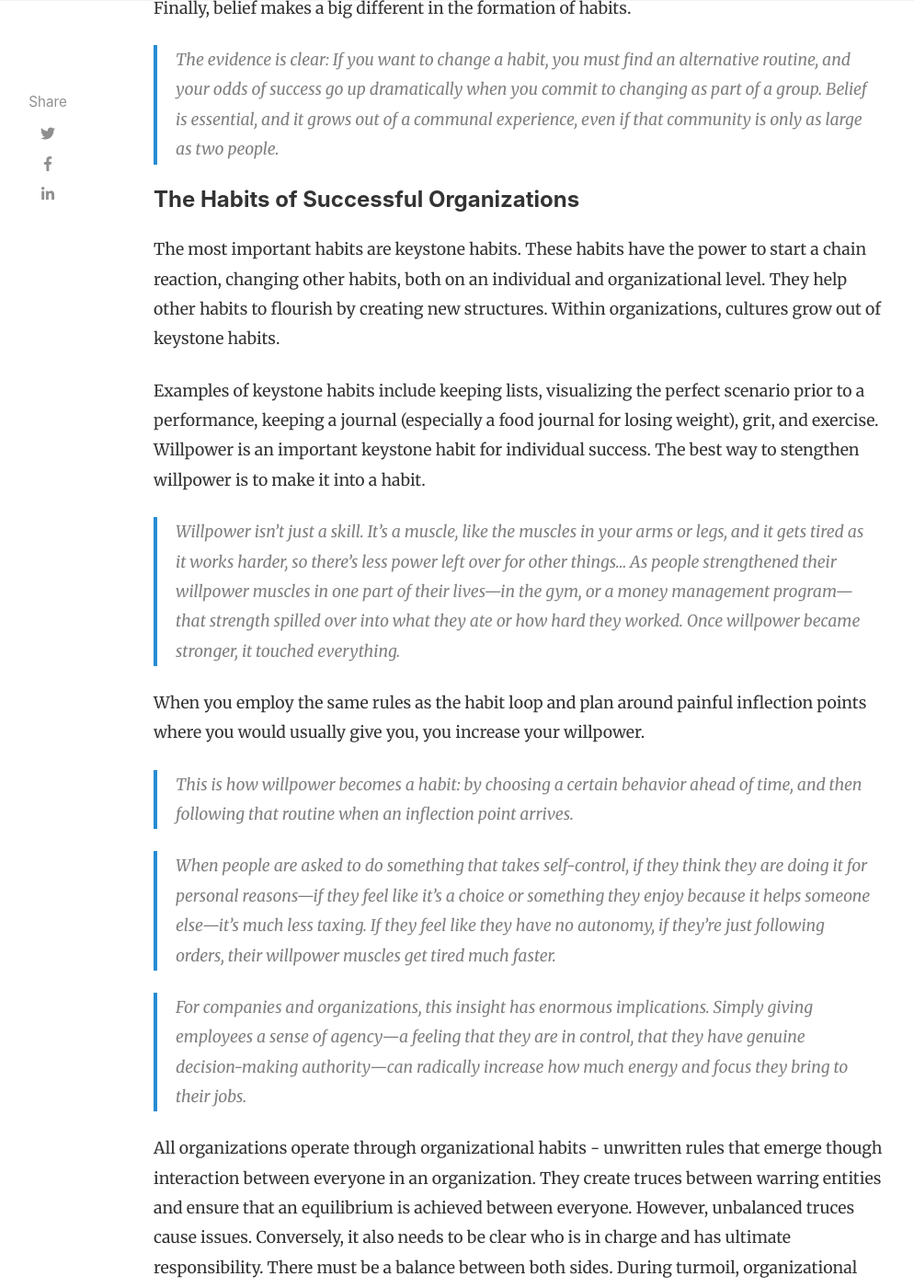
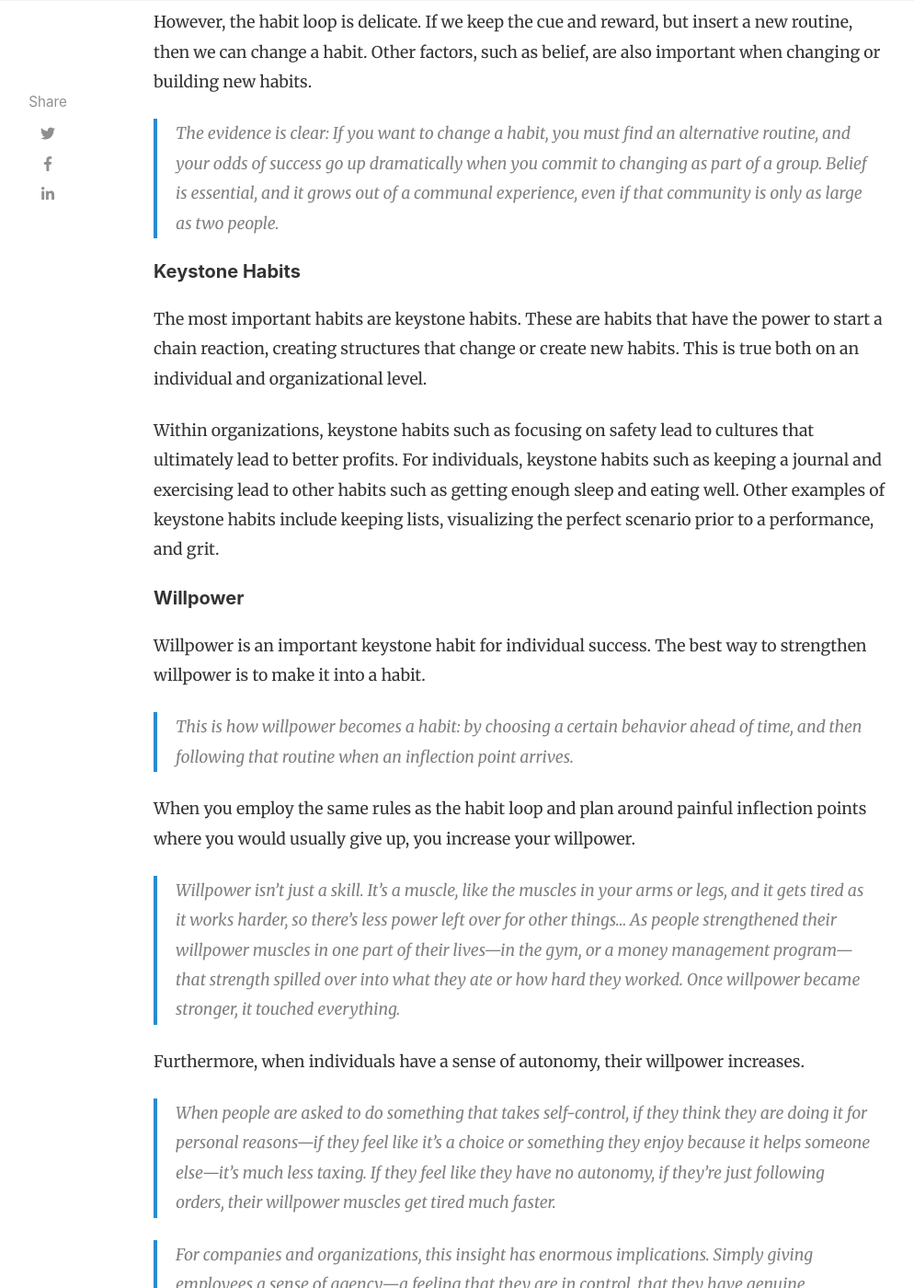
Before and after one commit to LeNPaul/hungry-minds, a Jekyll site: the page built from _posts/2021-04-01-the-power-of-habit-charles-duhigg-book-summary.md, in a window 1280 px wide and 1400 px high, scrolled down 1746 px. Shown: the whole window at 92% size, without its empty margins (118-1112 px from the left). Built offline with Jekyll 4.4.1, drawn with Linux system fonts in a browser that asks for light colours; nearby versions of some CDN libraries; comment, search, counter and statistics services are not loaded; some of the changed text lies outside the part shown.

Commit message:
Edit draft of "The Power of Habit by Charles Duhigg Book Summary"

```diff
--- a/_posts/2021-04-01-the-power-of-habit-charles-duhigg-book-summary.md
+++ b/_posts/2021-04-01-the-power-of-habit-charles-duhigg-book-summary.md
@@ -10,53 +10,71 @@ hidden: true
 comments: false
 ---
 
-I first read *The Power of Habit* by Charles Duhigg when I was in university. It was one of the first personal development/popular psychology books I have ever read. Since then, many of the concepts in this book have been in my mind whenever I try to build new habits.
+I first read *The Power of Habit* by Charles Duhigg when I was in university. It was one of the first personal development/popular psychology books I had ever read. Since then, I have used many of the concepts in this book to change and build new habits.
 
 ### Summary
 
 #### The Habits of Individuals
 
-We depend on habits on a daily basis to live our lives. Habits allow us to perform a wide variety of complicated activities without requiring significant brain power. However, this can become detrimental when we lose control of our habits.
+##### The Habit Loop
 
-Fortunately, we are able to change our habits. If we understand the process of how habits work, this becomes easier. Habits operate based on the habit loop:
+We depend on habits to live our lives. Habits allow us to do a variety of complicated activities without requiring significant brain power. However, this can become detrimental when we lose control of our habits.
+
+Fortunately, we can change our habits. If we understand the process of how habits work, this becomes easier. Habits work based on the habit loop:
 
 > This process within our brains is a three-step loop. First, there is a cue, a trigger that tells your brain to go into automatic mode and which habit to use. Then there is the routine, which can be physical or mental or emotional. Finally, there is a reward, which helps your brain figure out if this particular loop is worth remembering for the future
 
-Preceding the habit loop is the craving, which makes you anticipate the reward, triggering the habit. Habits only emerge once a craving is in place - otherwise, it's just basic learning.
-
-Habits never really disappear, even when you remove the craving, which is why it is hard to get rid of a habit. However, the habit loop is delicate - if we keep the cue and reward, but insert a new routine, then we can change a habit.
+Preceding the habit loop is a craving that makes you anticipate the reward, triggering the habit. Habits only emerge once a craving is in place - otherwise, it is just a normal routine.
 
 > This is how new habits are created: by putting together a cue, a routine, and a reward, and then cultivating a craving that drives the loop.
 
-Finally, belief makes a big different in the formation of habits.
+You can not extinguish a bad habit - you can only change it. Even when you remove the craving, the habit will still be there. This is why it is difficult to get rid of a habit.
+
+However, the habit loop is delicate. If we keep the cue and reward, but insert a new routine, then we can change a habit. Other factors, such as belief, are also important when changing or building new habits.
 
 > The evidence is clear: If you want to change a habit, you must find an alternative routine, and your odds of success go up dramatically when you commit to changing as part of a group. Belief is essential, and it grows out of a communal experience, even if that community is only as large as two people.
 
-#### The Habits of Successful Organizations
+##### Keystone Habits
 
-The most important habits are keystone habits. These habits have the power to start a chain reaction, changing other habits, both on an individual and organizational level. They help other habits to flourish by creating new structures. Within organizations, cultures grow out of keystone habits.
+The most important habits are keystone habits. These are habits that have the power to start a chain reaction, creating structures that change or create new habits. This is true both on an individual and organizational level.
 
-Examples of keystone habits include keeping lists, visualizing the perfect scenario prior to a performance, keeping a journal (especially a food journal for losing weight), grit, and exercise. Willpower is an important keystone habit for individual success. The best way to stengthen willpower is to make it into a habit.
+Within organizations, keystone habits such as focusing on safety lead to cultures that ultimately lead to better profits. For individuals, keystone habits such as keeping a journal and exercising lead to other habits such as getting enough sleep and eating well. Other examples of keystone habits include keeping lists, visualizing the perfect scenario prior to a performance, and grit.
+
+##### Willpower
+
+Willpower is an important keystone habit for individual success. The best way to strengthen willpower is to make it into a habit.
+
+> This is how willpower becomes a habit: by choosing a certain behavior ahead of time, and then following that routine when an inflection point arrives.
+
+When you employ the same rules as the habit loop and plan around painful inflection points where you would usually give up, you increase your willpower.
 
 > Willpower isn’t just a skill. It’s a muscle, like the muscles in your arms or legs, and it gets tired as it works harder, so there’s less power left over for other things... As people strengthened their willpower muscles in one part of their lives—in the gym, or a money management program—that strength spilled over into what they ate or how hard they worked. Once willpower became stronger, it touched everything.
 
-When you employ the same rules as the habit loop and plan around painful inflection points where you would usually give you, you increase your willpower.
-
-> This is how willpower becomes a habit: by choosing a certain behavior ahead of time, and then following that routine when an inflection point arrives.
+Furthermore, when individuals have a sense of autonomy, their willpower increases.
 
 > When people are asked to do something that takes self-control, if they think they are doing it for personal reasons—if they feel like it’s a choice or something they enjoy because it helps someone else—it’s much less taxing. If they feel like they have no autonomy, if they’re just following orders, their willpower muscles get tired much faster.
 
 > For companies and organizations, this insight has enormous implications. Simply giving employees a sense of agency—a feeling that they are in control, that they have genuine decision-making authority—can radically increase how much energy and focus they bring to their jobs.
 
-All organizations operate through organizational habits - unwritten rules that emerge though interaction between everyone in an organization. They create truces between warring entities and ensure that an equilibrium is achieved between everyone. However, unbalanced truces cause issues. Conversely, it also needs to be clear who is in charge and has ultimate responsibility. There must be a balance between both sides. During turmoil, organizational habits become malleable enough to both assign responsibility and create a more equitable balance of power. During a crisis, this allows leaders to remake organizational habits.
+#### The Habits of Successful Organizations
 
-People like familiarity - this is like a habit. When people experience something familiar, there is less brain activity needed. We can use this understanding to influence how taste in something is developed.
+##### Organizational Habits
+
+All organizations operate through organizational habits. These are unwritten rules that emerge though interaction between individuals in an organization. They create truces between warring entities and ensure that an equilibrium is achieved. However, unbalanced truces cause issues. Conversely, it also needs to be clear who is in charge and has ultimate responsibility. There must be a balance between both sides.
+
+During turmoil, organizational habits become malleable enough to both create a more equitable balance of power and  assign ultimately responsibility. This allows leaders to remake organizational habits.
+
+##### Habits and Familiarity
+
+People like having a sense of familiarity. When people experience something familiar, there is less brain activity needed, similar to when habits are formed. We can use this understanding to influence how taste in something is developed.
 
 > Whether selling a new song, a new food, or a new crib, the lesson is the same: If you dress a new something in old habits, it’s easier for the public to accept it.
 
 #### The Habits of Societies
 
-Social habits are responsible for movements. There are three steps that need to be fulfilled for a movement to take off:
+##### Social Movements
+
+Social habits are responsible for movements. There are three steps that need to be fulfilled for a movement to gain momentum:
 
 1. “A movement starts because of the social habits of friendship and the strong ties between close acquaintances.”
 
@@ -64,16 +82,20 @@ Social habits are responsible for movements. There are three steps that need to
 
 3. "And it endures because a movement’s leaders give participants new habits that create a fresh sense of identity and a feeling of ownership.”
 
-Strong ties are our immediate relationships - friendships and family. Weak ties are our acquaintances, which often span different groups. Weak ties are often just as influencial as strong ties, and where peer pressure (a powerful social habit) causes strangers to participate.
+Strong ties are our immediate relationships, such as friendships and family. Weak ties are our acquaintances, which often span diverse groups. Weak ties are often just as influential as strong ties, where peer pressure - a powerful social habit - causes strangers to participate even if they would have otherwise declined.
 
 > In fact, in landing a job, Granovetter discovered, weak-tie acquaintances were often more important than strong-tie friends because weak ties give us access to social networks where we don’t otherwise belong
 
+Without weak ties, any momentum generated will not be spread beyond a small group. For the idea to grow, it must become self-propelling, which is achieved as people are given new habits.
+
 > Individuals with few weak ties will be deprived of information from distant parts of the social system and will be confined to the provincial news and views of their close friends. This deprivation will not only insulate them from the latest ideas and fashions but may put them in a disadvantaged position in the labor market, where advancement can depend … on knowing about appropriate job openings at just the right time.
-
-Without weak ties, any momentum generated will not be spread beyond the clique. For the idea to grow, it must become self-propelling, which is achieved as people are given new habits.
 
 > Movements don’t emerge because everyone suddenly decides to face the same direction at once. They rely on social patterns that begin as the habits of friendship, grow through the habits of communities, and are sustained by new habits that change participants’ sense of self.
 
-Are some habits so powerful that they overwhelm our capacity to make choices? Does this absolve us of responsibility?
+##### Habits and Free Will
 
-Near misses can look like wins to gamblers. People experiencing sleep terror do not have conscious control. It is unclear if nature or nuture is more important. Why do some habits seem easy to control but others out of reach? Is it right to make a distinction? Ultimate, you can change habits, but you have to know it exists and decide to change.
+Are some habits so powerful that they overwhelm our capacity to make choices? Why do some habits seem easy to control but others out of reach? Does this absolve us of responsibility? Is it right to make a distinction?
+
+These are difficult questions to answer. Near misses can look like wins to gamblers. People experiencing sleep terror do not have conscious control of their actions. It is unclear if nature or nurture is more important in determining whether an individual falls into any of these categories.
+
+Ultimately, you can change habits, but you have to know they exist, and decide to change.
```
